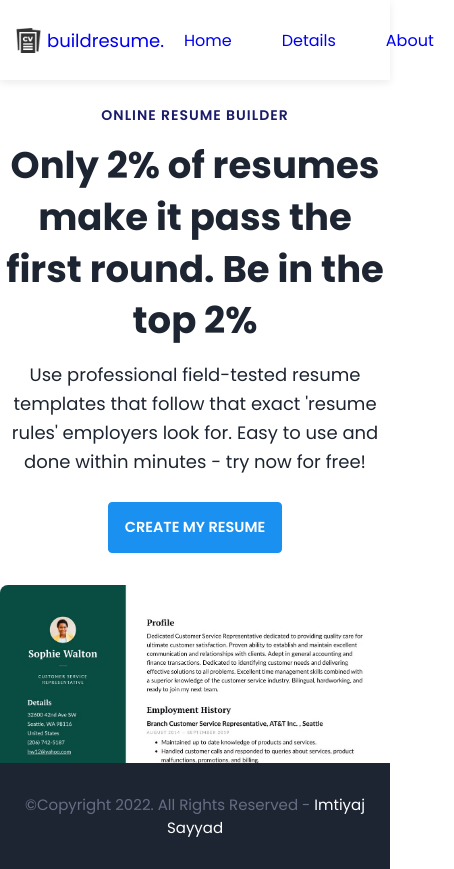
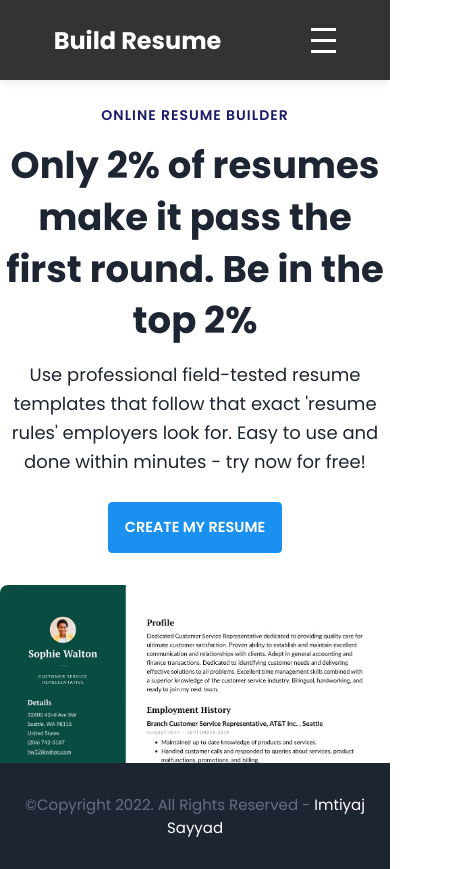
Before and after one commit to Imtiyaj25/React-Resume-Builder, a React (Create React App) app: page / in a window 390 px wide. Shown: the whole page, 454 px wide, since content can reach past the window. Built offline with nearby package versions, Linux system fonts and the light colour scheme.

Commit message:
Navbar Creation

```diff
--- a/src/App.js
+++ b/src/App.js
@@ -10,7 +10,7 @@ function App() {
     <BrowserRouter>
       <Navbar/>
       <Routes>
-        {/* <Route path="/React-Resume" element={<HomePage/>}/> */}
+        <Route path="/React-Resume-Builder" element={<HomePage/>}/>
         <Route path="/" element={<HomePage/>}/>
         <Route path="/aboutpage" element={<AboutPage/>}/>
         <Route path="/parentcomponent" element={<ParentComponent/>}/>
--- /dev/null
+++ b/src/components/OtherComponents/Navbar/Navbar.css
@@ -0,0 +1,90 @@
+.navbar {
+    background-color: #333;
+    color: #fff;
+    padding: 10px 0;
+
+  }
+
+  .navbar-container {
+    display: flex;
+    justify-content: space-between;
+    align-items: center;
+    max-width: 1200px;
+    margin: 0 auto;
+    padding: 0 20px;
+  }
+
+  .logo {
+    font-size: 24px;
+    text-decoration: none;
+    color: #fff;
+  }
+
+  .menu-button {
+    display: none;
+    flex-direction: column;
+    background: transparent;
+    border: none;
+    cursor: pointer;
+    margin: 0;
+    padding: 0;
+    outline: none;
+  }
+
+  .bar {
+    background: #fff;
+    height: 3px;
+    width: 25px;
+    margin: 4px 90px;
+    transition: 0.4s;
+    margin-right: 0;
+  }
+
+  .menu-button.open .bar:nth-child(1) {
+    transform: rotate(-45deg) translate(-5px, 6px);
+  }
+
+  .menu-button.open .bar:nth-child(2) {
+    opacity: 0;
+  }
+
+  .menu-button.open .bar:nth-child(3) {
+    transform: rotate(45deg) translate(-5px, -6px);
+  }
+
+  .menu {
+    display: flex;
+    list-style: none;
+    align-items: center;
+    justify-content: space-between;
+  }
+
+  .menu li {
+    margin: 0 10px;
+  }
+
+  .menu a {
+    text-decoration: none;
+    color: #fff;
+  }
+
+  @media (max-width: 768px) {
+    .menu {
+      flex-direction: column;
+      position: absolute;
+      top: 50px;
+      left: 0;
+      right: 0;
+      background-color: #333;
+      transform: scaleY(0);
+      transition: transform 0.3s ease-in-out;
+    }
+
+    .menu.open {
+      transform: scaleY(1);
+    }
+
+    .menu-button {
+      display: flex;
+    }
+  }
--- a/src/components/OtherComponents/Navbar/index.jsx
+++ b/src/components/OtherComponents/Navbar/index.jsx
@@ -1,40 +1,31 @@
-import React from 'react'
-import { Link } from 'react-router-dom'
-import Curriculum from '../../images/curriculum-vitae.png';
+import React, { useState } from 'react';
+import './Navbar.css';
+import { Link } from 'react-router-dom';
 
 const Navbar = () => {
+  const [isOpen, setIsOpen] = useState(false);
+
+  const toggleNavbar = () => {
+    setIsOpen(!isOpen);
+  };
+
   return (
-    <div>
-        <nav class = "navbar bg-white">
-            <div class="container">
-                <div class = "navbar-content">
-                    <div class = "brand-and-toggler">
-                        <a href = "/" class = "navbar-brand">
-                            <img src = {Curriculum} alt = "" class = "navbar-brand-icon"/>
-                            <span class = "navbar-brand-text"/>build <span>resume.</span>
-                        </a>
-                        <div>
-                            <nav className="">
-                                <ul className="navbar-list">
-                                    <li className="navbar-item">
-                                        <Link to="/" className='navbar-link'>Home</Link>
-                                    </li>
-                                    <li className="navbar-item">
-                                        <Link to="/parentcomponent" className='navbar-link'>Details</Link>
-                                    </li>
-                                    <li className="navbar-item">
-                                        <Link to="/aboutpage" className='navbar-link'>About</Link>
-                                    </li>
-                                </ul>
-                            </nav>
-                        </div>
+    <nav className="navbar">
+      <div className="navbar-container">
+        <a href="/" className="logo"><b>Build Resume</b></a>
+        <button className={`menu-button ${isOpen ? 'open' : ''}`} onClick={toggleNavbar}>
+          <div className="bar"></div>
+          <div className="bar"></div>
+          <div className="bar"></div>
+        </button>
+        <ul className={`menu ${isOpen ? 'open' : ''}`}>
+          <li><Link to="/">Home</Link></li>
+          <li><Link to="/parentcomponent">Details</Link></li>
+          <li><Link to="/aboutpage">About</Link></li>
+        </ul>
+      </div>
+    </nav>
+  );
+};
 
-                    </div>
-                </div>
-            </div>
-        </nav>
-    </div>
-  )
-}
-
-export default Navbar
+export default Navbar;
```
Also changed, not shown: package.json (+3 -77 lines).
